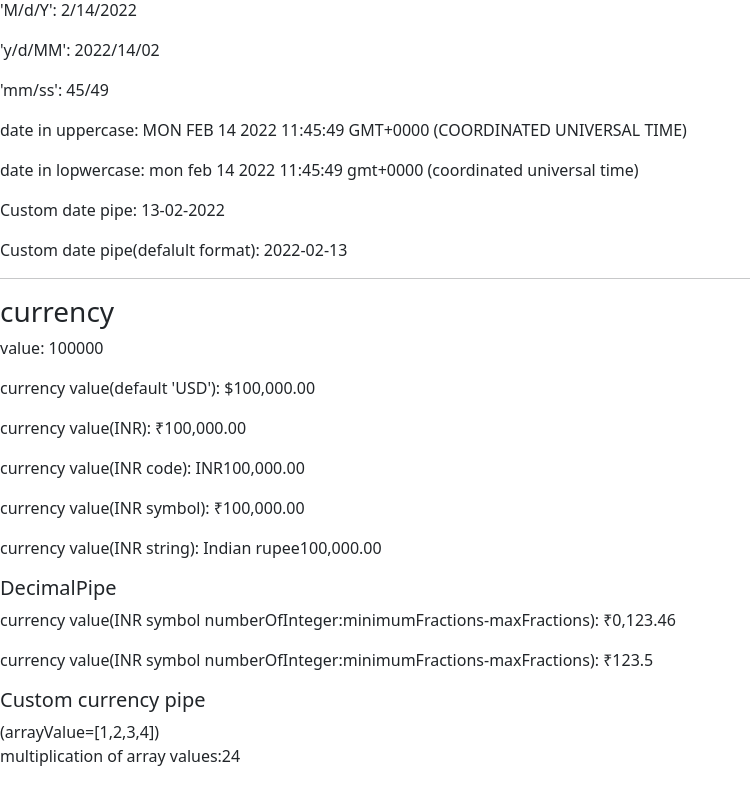
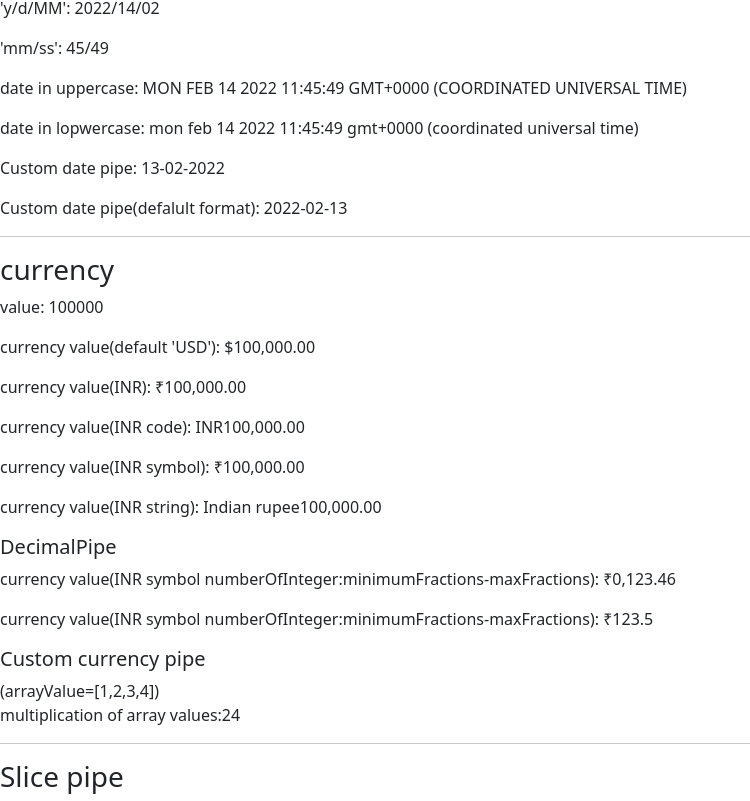
Before and after one commit to kunjal-tagline/ng-learning, an Angular app: page / in a window 1280 px wide. Shown: the part 812-1613 px from the top of the page, without its empty margins (0-750 px from the left). Built offline with nearby package versions, Linux system fonts and the light colour scheme.

Commit message:
component genrate for slice pipe

```diff
--- a/src/app/app.component.html
+++ b/src/app/app.component.html
@@ -1,6 +1,7 @@
 <h2 class="d-flex justify-content-center bg-danger">PIPE</h2>
-<h3>Date</h3>
 <app-datepipe></app-datepipe>
 <hr>
 <app-currencypipe></app-currencypipe>
+<hr>
+<app-slicepipe></app-slicepipe>
 <router-outlet></router-outlet>
--- a/src/app/app.module.ts
+++ b/src/app/app.module.ts
@@ -7,6 +7,7 @@ import { DatepipeComponent } from './datepipe/datepipe.component';
 import { CustomdatePipe } from './customdate.pipe';
 import { CurrencypipeComponent } from './currencypipe/currencypipe.component';
 import { CustomcurrencyPipe } from './customcurrency.pipe';
+import { SlicepipeComponent } from './slicepipe/slicepipe.component';
 
 @NgModule({
   declarations: [
@@ -14,7 +15,8 @@ import { CustomcurrencyPipe } from './customcurrency.pipe';
     DatepipeComponent,
     CustomdatePipe,
     CurrencypipeComponent,
-    CustomcurrencyPipe
+    CustomcurrencyPipe,
+    SlicepipeComponent
   ],
   imports: [
     BrowserModule,
--- a/src/app/currencypipe/currencypipe.component.ts
+++ b/src/app/currencypipe/currencypipe.component.ts
@@ -9,6 +9,7 @@ export class CurrencypipeComponent implements OnInit {
   public value:number=100000;
   public value2:number=123.456;
   public arrayValue=[1,2,3,4];
+
   constructor() { }
 
   ngOnInit(): void {
--- a/src/app/customdate.pipe.ts
+++ b/src/app/customdate.pipe.ts
@@ -10,5 +10,4 @@ export class CustomdatePipe implements PipeTransform {
     date.setDate(date.getDate()-day);
     return new DatePipe('en-US').transform(date, format);
   }
-
 }
--- /dev/null
+++ b/src/app/slicepipe/slicepipe.component.html
@@ -0,0 +1 @@
+<h3>Slice pipe</h3>
--- /dev/null
+++ b/src/app/slicepipe/slicepipe.component.ts
@@ -0,0 +1,15 @@
+import { Component, OnInit } from '@angular/core';
+
+@Component({
+  selector: 'app-slicepipe',
+  templateUrl: './slicepipe.component.html',
+  styleUrls: ['./slicepipe.component.scss']
+})
+export class SlicepipeComponent implements OnInit {
+
+  constructor() { }
+
+  ngOnInit(): void {
+  }
+
+}
```
Also changed, not shown: src/app/slicepipe/slicepipe.component.scss (added), 1 other file (tests, documents, lock files or other folders).
